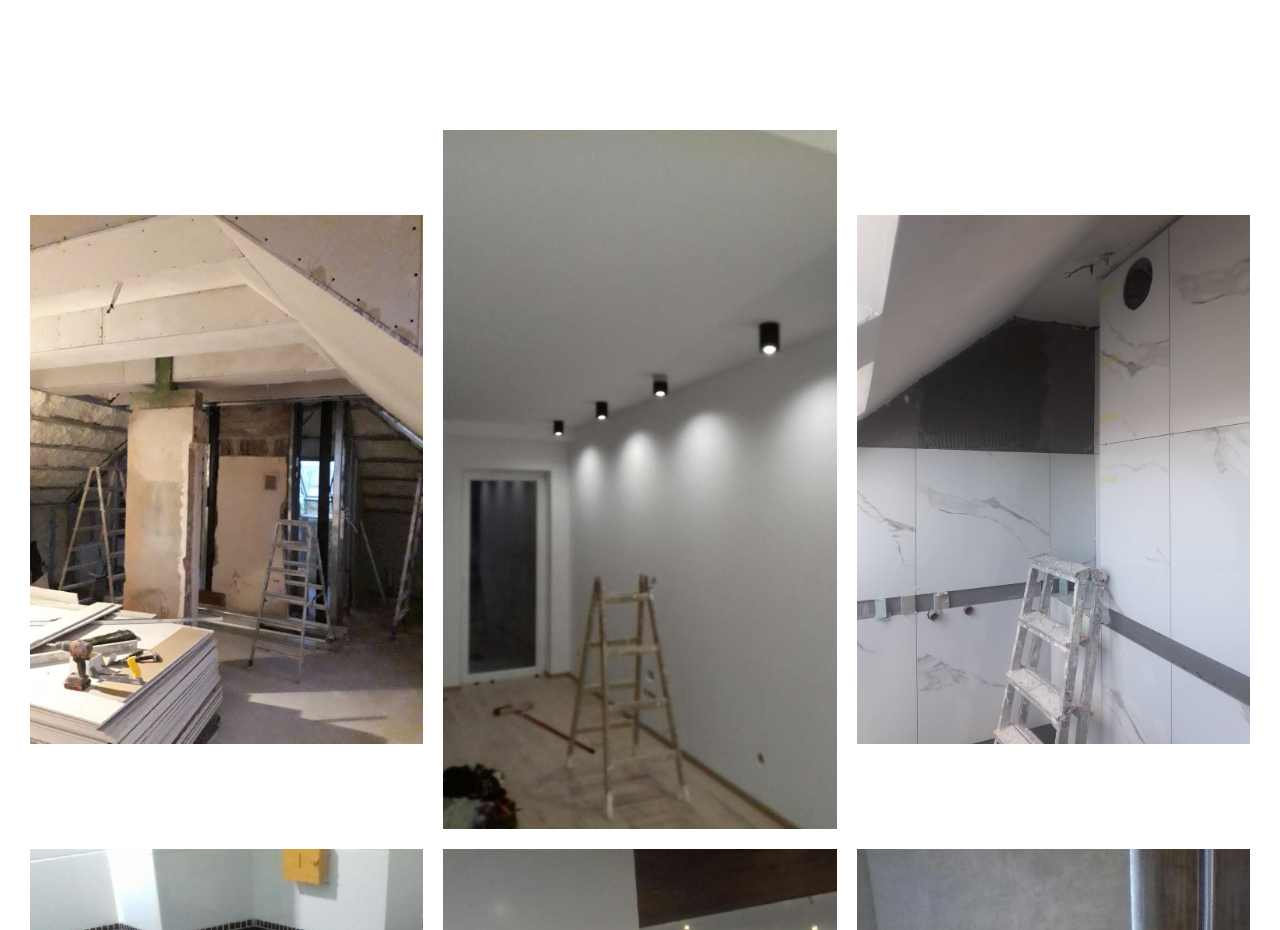
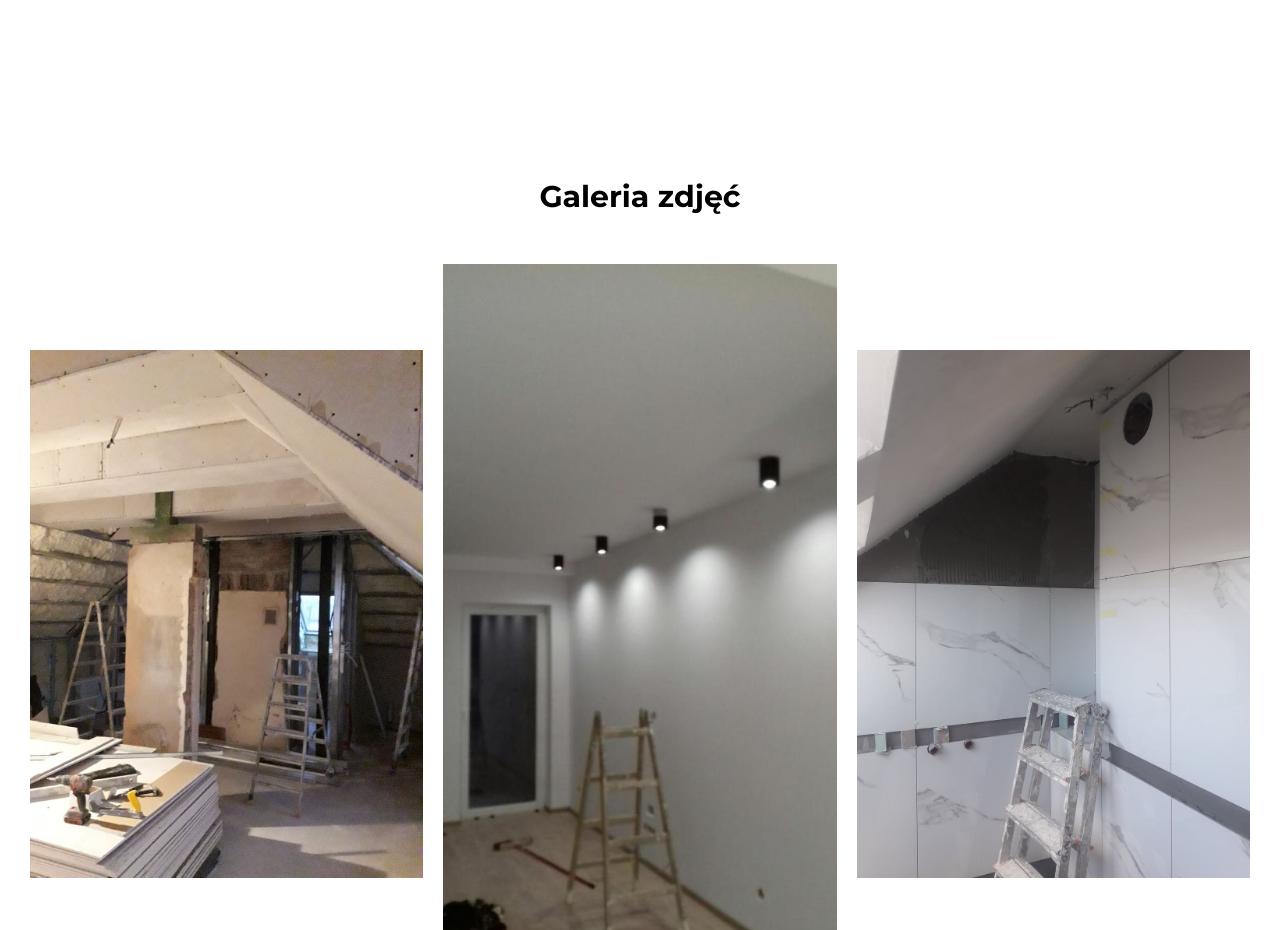
Before and after one commit to kingatos/apex-page-react, a React (Create React App) app: page /realizacje in a window 1280 px wide. Shown: the part 780-1710 px from the top of the page. Built offline with nearby package versions, Linux system fonts and the light colour scheme.

Commit message:
export titleGalery component to RealizationPage.js

```diff
--- a/src/features/realizations/RealizationsPage.js
+++ b/src/features/realizations/RealizationsPage.js
@@ -8,6 +8,7 @@ import {
   StyledPhotos,
   PhotosItem,
   StyledPhoto,
+  TitleGalery,
 } from "./styled";
 import PhotoEffect from "../.././images/cienie.jpg";
 import Photo from "../.././photos/photo.jpg";
@@ -53,6 +54,9 @@ const Realizations = () => (
 
     <SectionPhotos>
       <ContainerPhotos>
+        <TitleGalery>
+          Galeria zdjęć
+        </TitleGalery>
         <StyledPhotos>
           <PhotosItem>
             <StyledPhoto src={Photo} alt="efekt" />
```
